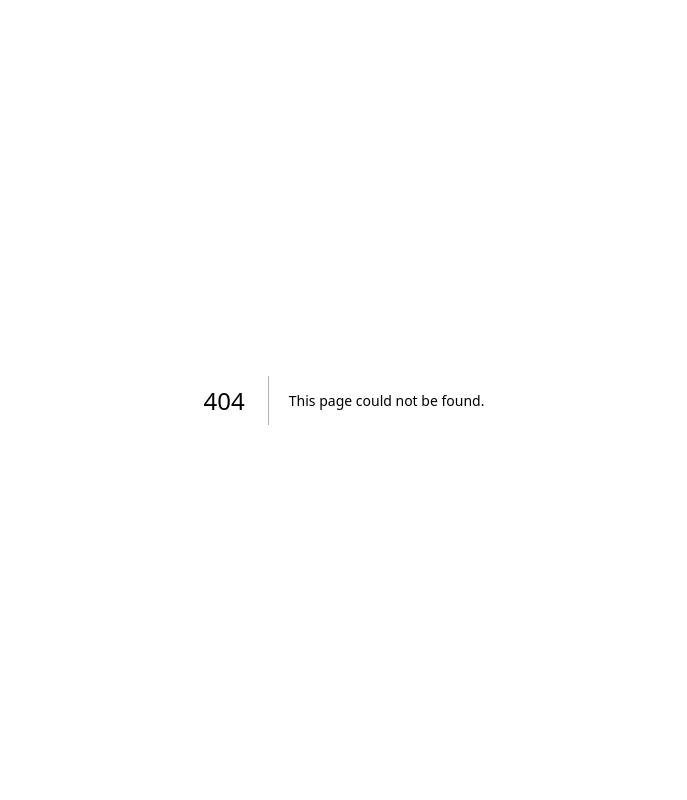
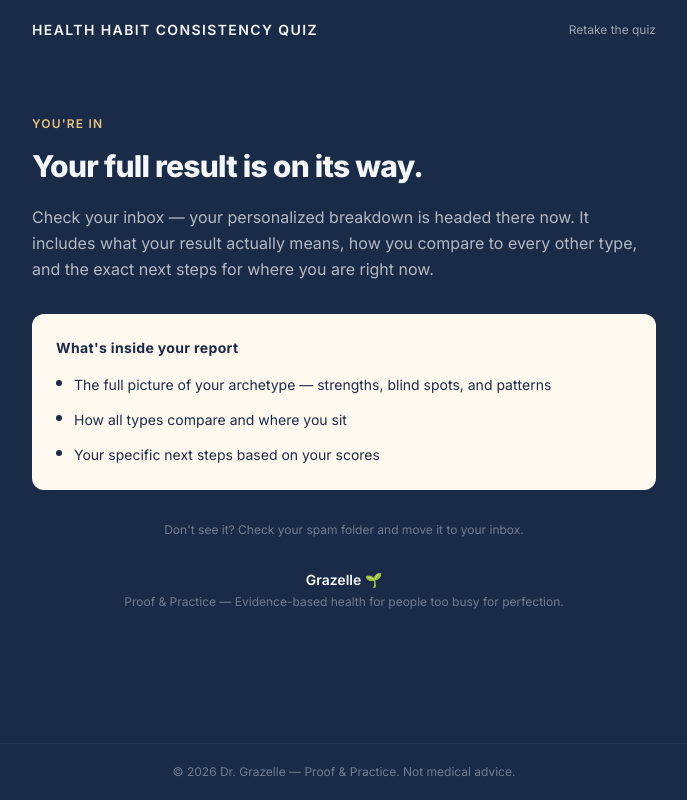
Before and after one commit to drgrazelle/proof-practice-quiz, a Next.js app: page /full-report-sent in a window 1280 px wide. Before the commit this address had no page. Shown: the whole page, without its empty margins (296-983 px from the left). Built offline with nearby package versions, Linux system fonts and the light colour scheme.

Commit message:
Add /full-report-sent confirmation page
Dead-end page shown after email signup. Matches results page header/footer.
Includes headline, subtext, cream card with report contents, spam note,
and Grazelle sign-off. No buttons or outbound links.

Co-Authored-By: Claude Sonnet 4.6 <noreply@anthropic.com>

```diff
--- /dev/null
+++ b/app/full-report-sent/page.js
@@ -0,0 +1,93 @@
+import Link from "next/link";
+
+export const metadata = {
+  title: "Your Report Is On Its Way | Proof & Practice",
+  description: "Your personalized health habit breakdown is headed to your inbox.",
+};
+
+export default function FullReportSentPage() {
+  return (
+    <main className="min-h-screen bg-navy flex flex-col">
+
+      {/* ── Top bar ── */}
+      <header className="px-6 py-5 flex items-center justify-between max-w-2xl mx-auto w-full">
+        <Link href="/" className="text-slate text-sm font-semibold tracking-widest uppercase hover:text-golden transition-colors">
+          Health Habit Consistency Quiz
+        </Link>
+        <Link href="/" className="text-slate/60 text-xs hover:text-slate transition-colors">
+          Retake the quiz
+        </Link>
+      </header>
+
+      {/* ── Main content ── */}
+      <div className="flex-1 flex flex-col items-center px-6 py-14 max-w-2xl mx-auto w-full gap-8">
+
+        {/* Eyebrow label */}
+        <div className="w-full">
+          <p className="text-golden text-xs font-semibold tracking-widest uppercase mb-4">
+            You&apos;re in
+          </p>
+
+          {/* Headline */}
+          <h1 className="text-slate font-extrabold text-2xl sm:text-3xl leading-tight tracking-tight mb-5">
+            Your full result is on its way.
+          </h1>
+
+          {/* Subtext */}
+          <p className="text-slate/70 text-base leading-relaxed">
+            Check your inbox — your personalized breakdown is headed there now. It includes what your result actually means, how you compare to every other type, and the exact next steps for where you are right now.
+          </p>
+        </div>
+
+        {/* Cream card */}
+        <div
+          className="w-full rounded-xl px-6 py-6"
+          style={{ background: "#FFF9F0" }}
+        >
+          <p className="text-navy font-bold text-sm tracking-wide mb-4">
+            What&apos;s inside your report
+          </p>
+          <ul className="flex flex-col gap-3">
+            {[
+              "The full picture of your archetype — strengths, blind spots, and patterns",
+              "How all types compare and where you sit",
+              "Your specific next steps based on your scores",
+            ].map((item) => (
+              <li key={item} className="flex items-start gap-3">
+                <span
+                  className="mt-1.5 shrink-0 w-1.5 h-1.5 rounded-full"
+                  style={{ background: "#1A2B48" }}
+                />
+                <span className="text-navy text-sm leading-relaxed">{item}</span>
+              </li>
+            ))}
+          </ul>
+        </div>
+
+        {/* Spam note */}
+        <p className="text-slate/40 text-xs text-center">
+          Don&apos;t see it? Check your spam folder and move it to your inbox.
+        </p>
+
+        {/* Sign-off */}
+        <div className="text-center">
+          <p className="text-slate text-sm font-semibold mb-1">
+            Grazelle 🌱
+          </p>
+          <p className="text-slate/40 text-xs">
+            Proof &amp; Practice — Evidence-based health for people too busy for perfection.
+          </p>
+        </div>
+
+      </div>
+
+      {/* ── Footer ── */}
+      <footer className="border-t border-steel/20 px-6 py-5 mt-8">
+        <p className="text-slate/40 text-xs text-center">
+          &copy; 2026 Dr. Grazelle &mdash; Proof &amp; Practice. Not medical advice.
+        </p>
+      </footer>
+
+    </main>
+  );
+}
```
